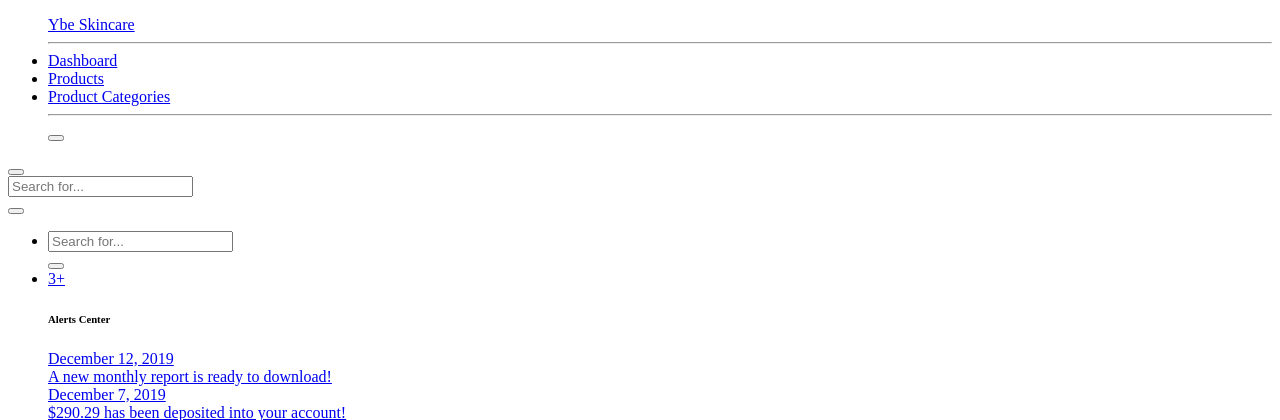
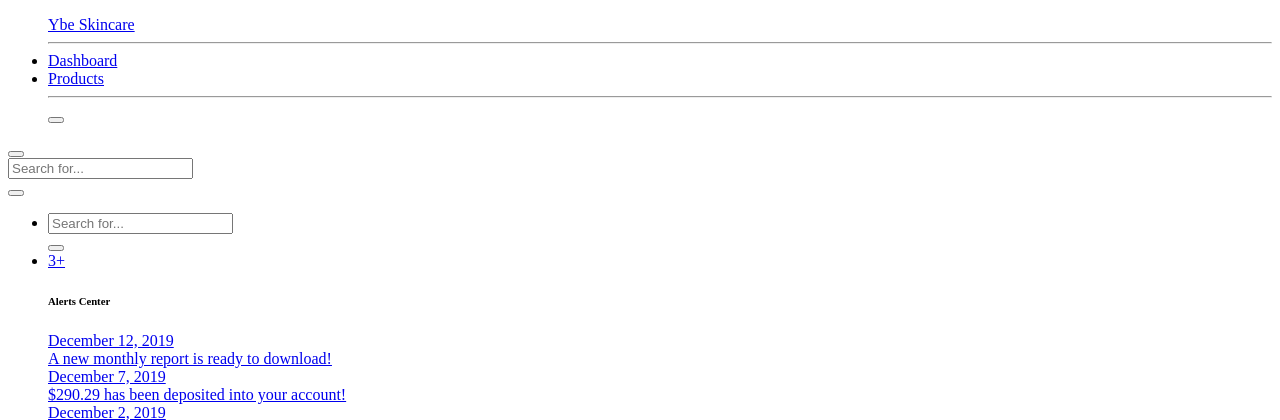
Before and after one commit to DudunbOt/ybe-skincare, a Yii app: template backend/views/site/index.php in a window 1280 px wide. Shown: the top 420 px of the page. Run offline with PHP 8.4 and a stand-in for Yii, Linux system fonts and the light colour scheme; the template is opened without the code that fills it, so the values that code supplies are empty; some libraries are stand-ins or nearby versions.

Commit message:
Remove product categories from backend

```diff
--- a/backend/views/layouts/main.php
+++ b/backend/views/layouts/main.php
@@ -55,13 +55,6 @@ AppAsset::register($this);
             <a class="nav-link" href="<?= \Yii\helpers\Url::to(['/products/index']) ?>">
                 <i class="fas fa-fw fa-chart-area"></i>
                 <span>Products</span></a>
-        </li>
-
-        <!-- Nav Item - Tables -->
-        <li class="nav-item">
-            <a class="nav-link" href="tables.html">
-                <i class="fas fa-fw fa-table"></i>
-                <span>Product Categories</span></a>
         </li>
 
         <!-- Divider -->
```
